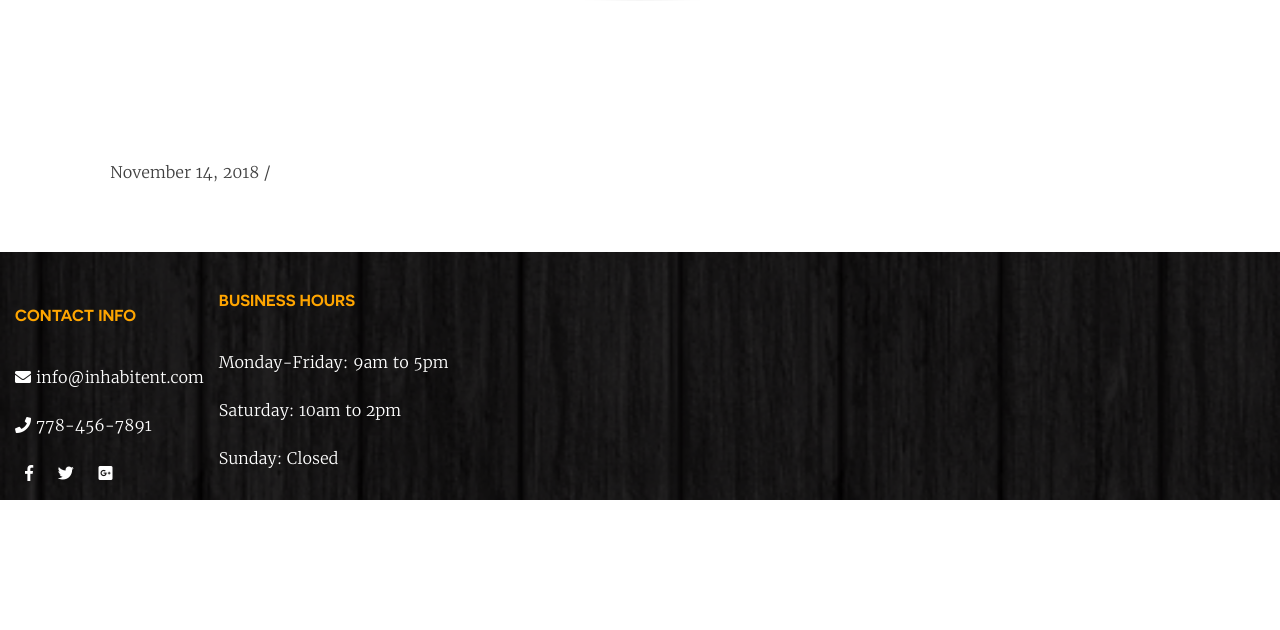
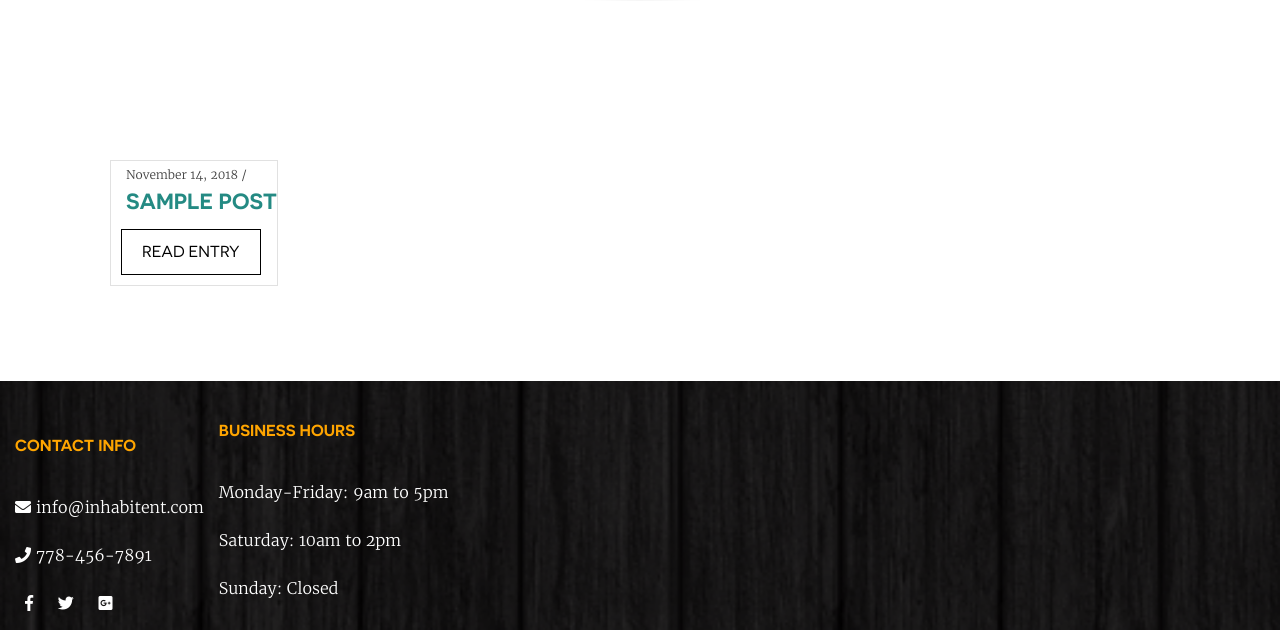
Before and after one commit to jennapegg/Inhabitent, a WordPress theme: template themes/jenna-pegg-inhabitent/front-page.php in a window 1280 px wide. Shown: the part 860-1490 px from the top of the page. Before the commit the page ends 1360 px from the top, so only its background shows below. Run offline with PHP 8.4 and a stand-in for WordPress, Linux system fonts and the light colour scheme; the site name, menu and one post (Sample post) are stand-ins, and other content is empty; some libraries are stand-ins or nearby versions.

Commit message:
add business hours widget, adjust journal home page blocks

```diff
--- a/themes/jenna-pegg-inhabitent/front-page.php
+++ b/themes/jenna-pegg-inhabitent/front-page.php
@@ -73,12 +73,18 @@ endforeach;
    echo ' / ';
    comments_number('0 Comments', '1 Comment', '2 Comments', '% Comments');
    ?>
+      <div class="journal-mini-meta">
 </span>
-   <a href="<?php echo get_the_permalink(); ?>"><?php the_title();?> </a>
+   <a class="journal-permalink" href="<?php echo get_the_permalink(); ?>"><?php the_title();?> </a>
    <a class="read-entry" href="<?php echo get_the_permalink(); ?>">Read Entry</a>
+   </div>
 	</article>
 <?php endforeach; wp_reset_postdata(); ?>
 </div>
+</section>
+
+<section class="adventure">
+<h2>Latest Adventures</h2>
 </section>
 		</main><!-- #main -->
 	</div><!-- #primary -->
--- a/themes/jenna-pegg-inhabitent/home.php
+++ b/themes/jenna-pegg-inhabitent/home.php
@@ -23,6 +23,8 @@ get_header(); ?>
 
 				<?php get_template_part( 'template-parts/content' ); ?>
 
+				<p>Read More</p>
+
 			<?php endwhile; ?>
 
 			<?php the_posts_navigation(); ?>
--- a/themes/jenna-pegg-inhabitent/sass/_front-page.scss
+++ b/themes/jenna-pegg-inhabitent/sass/_front-page.scss
@@ -54,17 +54,44 @@
   .front-page-journal {
     @include flex-column;
     align-items: center;
-    align-content: center;
-    text-align: center;
+    // align-content: center;
     .journal-section {
       display: flex;
       justify-content: space-between;
       width: 1100px;
       .journal-entrie {
-        @include flex-column;
+        border: 1px solid $light-grey;
+        max-width: 350px;
         img {
-          height: 225px;
-          width: auto;
+          max-height: 235px;
+          border-bottom: 5px solid $light-grey;
+        }
+        .entry-data {
+          font-size: 12px;
+          padding-left: 15px;
+        }
+        .journal-mini-meta {
+          @include flex-column;
+          flex-wrap: wrap;
+          min-height: 100px;
+          justify-content: space-between;
+          a {
+            padding-left: 15px;
+            font-family: 'novecento-bold';
+            font-size: 22px;
+            text-decoration: none;
+            color: $teal;
+            text-transform: uppercase;
+          }
+          .read-entry {
+            font-family: 'novecento';
+            font-size: 16px;
+            color: black;
+            border: 1px solid black;
+            width: 140px;
+            padding: 10px 20px;
+            margin: 10px;
+          }
         }
       }
     }
--- a/themes/jenna-pegg-inhabitent/style.css
+++ b/themes/jenna-pegg-inhabitent/style.css
@@ -980,10 +980,7 @@ figure iframe {
           flex-direction: column;
   -webkit-box-align: center;
       -ms-flex-align: center;
-          align-items: center;
-  -ms-flex-line-pack: center;
-      align-content: center;
-  text-align: center; }
+          align-items: center; }
   .home .front-page-journal .journal-section {
     display: -webkit-box;
     display: -ms-flexbox;
@@ -993,16 +990,43 @@ figure iframe {
             justify-content: space-between;
     width: 1100px; }
     .home .front-page-journal .journal-section .journal-entrie {
-      display: -webkit-box;
-      display: -ms-flexbox;
-      display: flex;
-      -webkit-box-orient: vertical;
-      -webkit-box-direction: normal;
-          -ms-flex-direction: column;
-              flex-direction: column; }
+      border: 1px solid #e1e1e1;
+      max-width: 350px; }
       .home .front-page-journal .journal-section .journal-entrie img {
-        height: 225px;
-        width: auto; }
+        max-height: 235px;
+        border-bottom: 5px solid #e1e1e1; }
+      .home .front-page-journal .journal-section .journal-entrie .entry-data {
+        font-size: 12px;
+        padding-left: 15px; }
+      .home .front-page-journal .journal-section .journal-entrie .journal-mini-meta {
+        display: -webkit-box;
+        display: -ms-flexbox;
+        display: flex;
+        -webkit-box-orient: vertical;
+        -webkit-box-direction: normal;
+            -ms-flex-direction: column;
+                flex-direction: column;
+        -ms-flex-wrap: wrap;
+            flex-wrap: wrap;
+        min-height: 100px;
+        -webkit-box-pack: justify;
+            -ms-flex-pack: justify;
+                justify-content: space-between; }
+        .home .front-page-journal .journal-section .journal-entrie .journal-mini-meta a {
+          padding-left: 15px;
+          font-family: 'novecento-bold';
+          font-size: 22px;
+          text-decoration: none;
+          color: #248a83;
+          text-transform: uppercase; }
+        .home .front-page-journal .journal-section .journal-entrie .journal-mini-meta .read-entry {
+          font-family: 'novecento';
+          font-size: 16px;
+          color: black;
+          border: 1px solid black;
+          width: 140px;
+          padding: 10px 20px;
+          margin: 10px; }
 
 .post-type-archive-product {
   background: red; }
```
Also changed, not shown: plugins/inhabitent-bussiness-hours/inhabitent-bussiness-hours.php (added, +172 -0 lines), plugins/inhabitent-bussiness-hours/views/admin.php (added, +20 -0 lines), plugins/inhabitent-bussiness-hours/views/widget.php (added, +23 -0 lines), plugins/inhabitent-bussiness-hours/README.md (added), plugins/inhabitent-bussiness-hours/readme.txt (added), themes/jenna-pegg-inhabitent/build/css/style.min.css, 3 other files.
